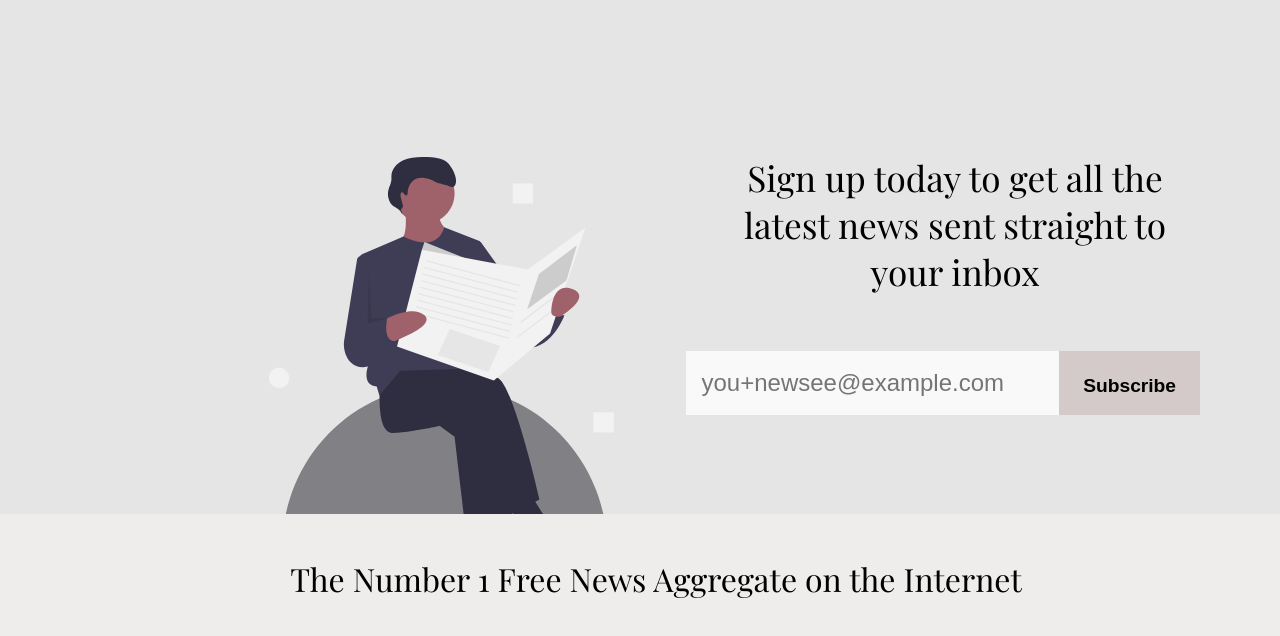
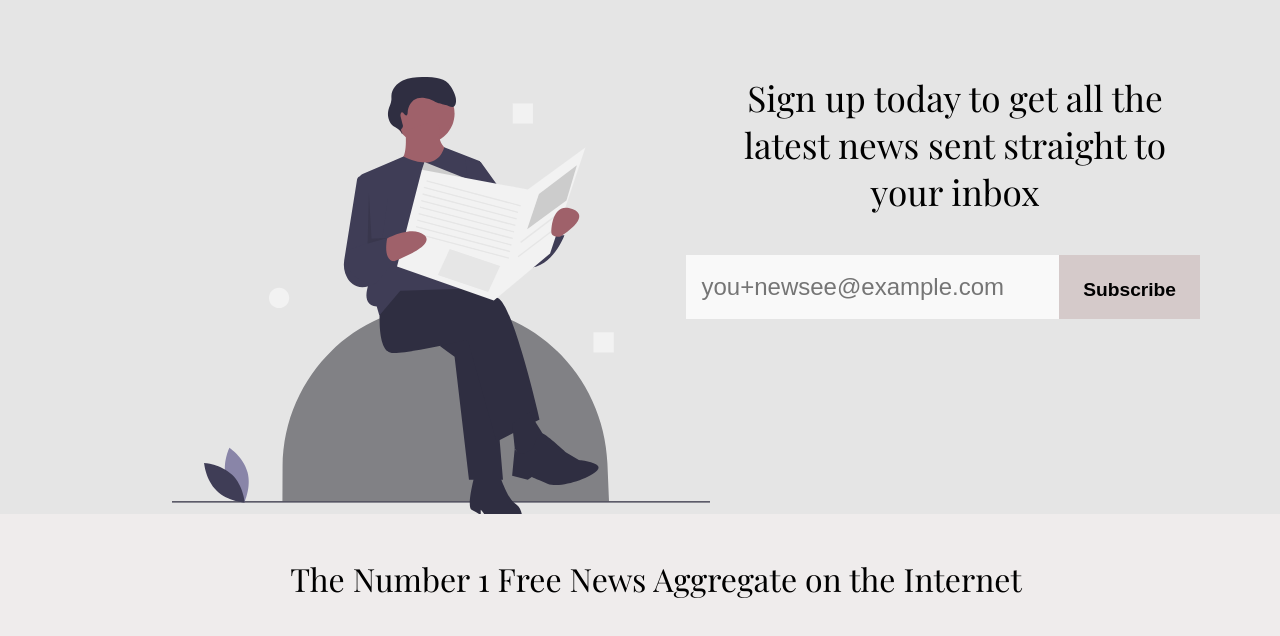
Before and after one commit to syrvanser/designpractice, a plain HTML site: page index.html in a window 1280 px wide. Shown: the part 158-794 px from the top of the page. Drawn offline with nearby package versions, Linux system fonts and the light colour scheme.

Commit message:
fixed link

```diff
--- a/style.css
+++ b/style.css
@@ -20,7 +20,7 @@ html,body {
 header {
     width: 100%;
     display: flex;
-    margin-bottom: 10rem;
+    margin-bottom: 5rem;
     justify-content: space-between;
 }
 
@@ -43,6 +43,7 @@ header {
 
 .page-container{
     min-height: 100vh;
+    max-width: 100vw;
     position: relative;
 }
 
@@ -57,7 +58,10 @@ header {
 .image-wrapper, .sign-up-wrapper{
     flex:auto;
     text-align: center;
+}
 
+.image-wrapper > img{
+    max-width: 100vw;
 }
 
 .sign-up-text{
@@ -88,7 +92,7 @@ header {
 }
 
 .sign-up-box{
-    margin-top: 3.5rem;
+    margin-top: 2.5rem;
     display: flex;
     max-width: 40rem;
     margin-left: auto;
```
